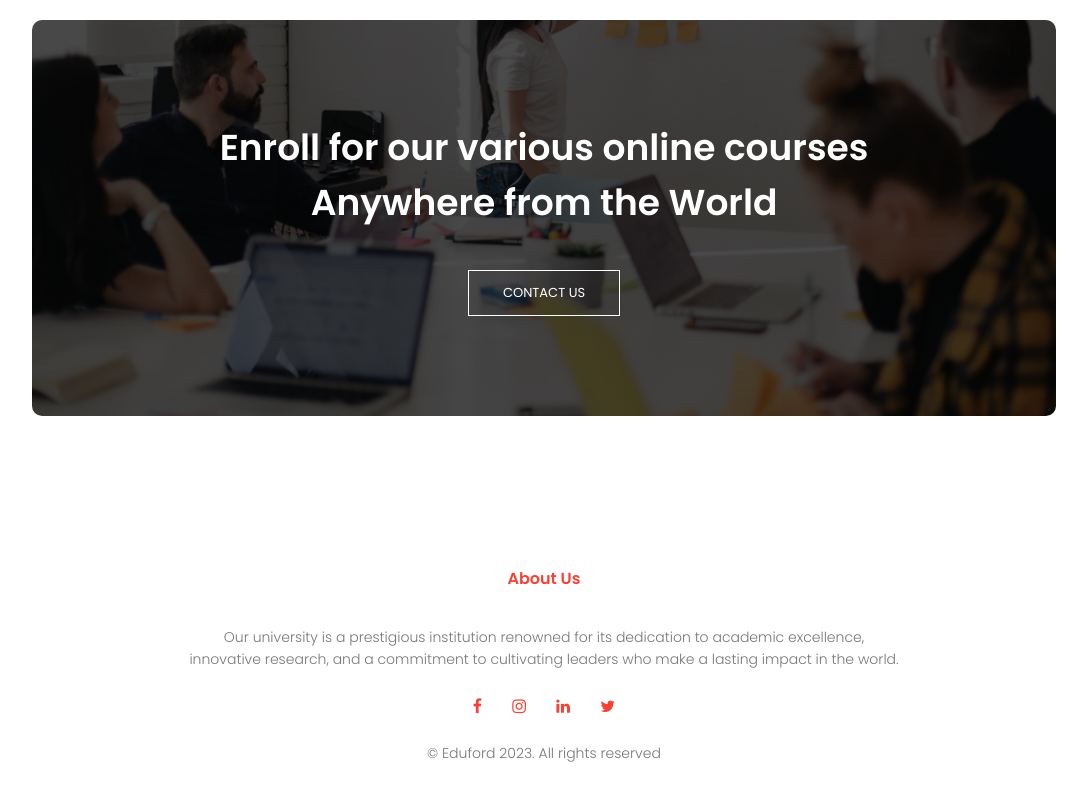
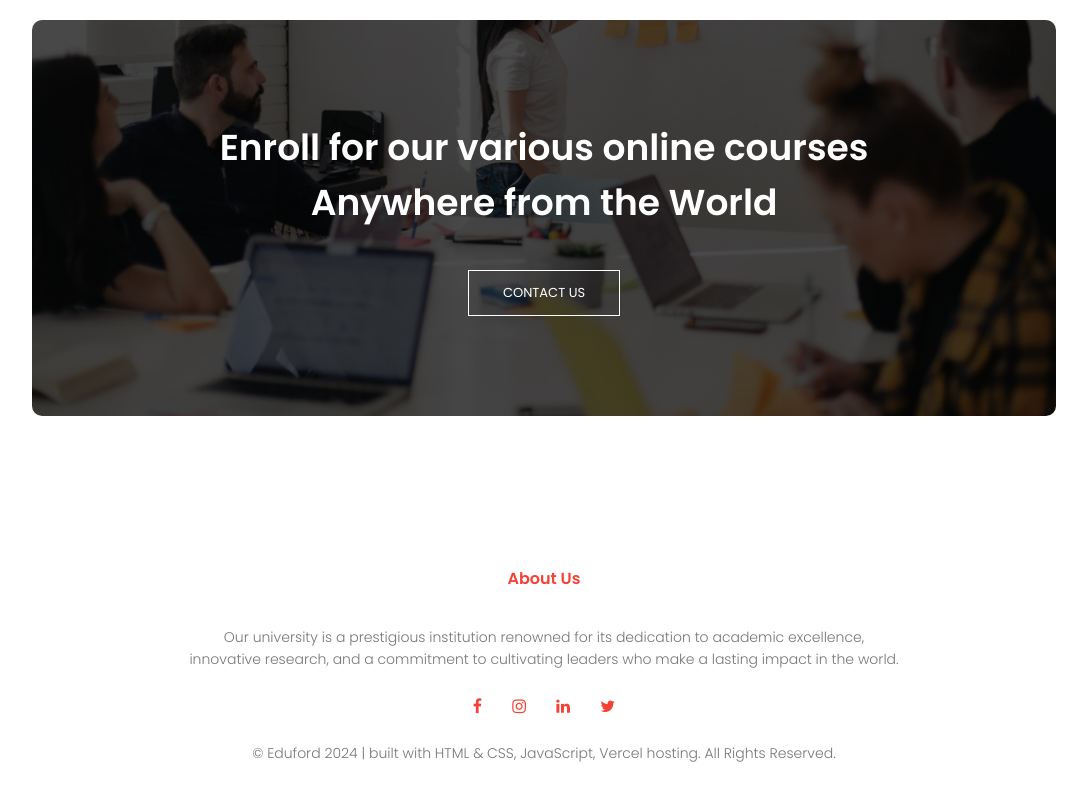
Before and after one commit to MattFullStack/University-Hub-A-Comprehensive-Landing-Page, a plain HTML site: page index.html in a window 1280 px wide. Shown: the part 3384-4184 px from the top of the page, without its empty margins (96-1183 px from the left). Drawn offline with Linux system fonts and the light colour scheme.

```diff
--- a/index.html
+++ b/index.html
@@ -169,7 +169,8 @@
         <i class="fa fa-linkedin"></i>
         <i class="fa fa-twitter"></i>
     </div>
-    <p>© Eduford 2023. All rights reserved</p>
+    <p>© Eduford 2024 | built with HTML & CSS, JavaScript, Vercel hosting.
+        All Rights Reserved.</p>
 </section>
 
 
```
